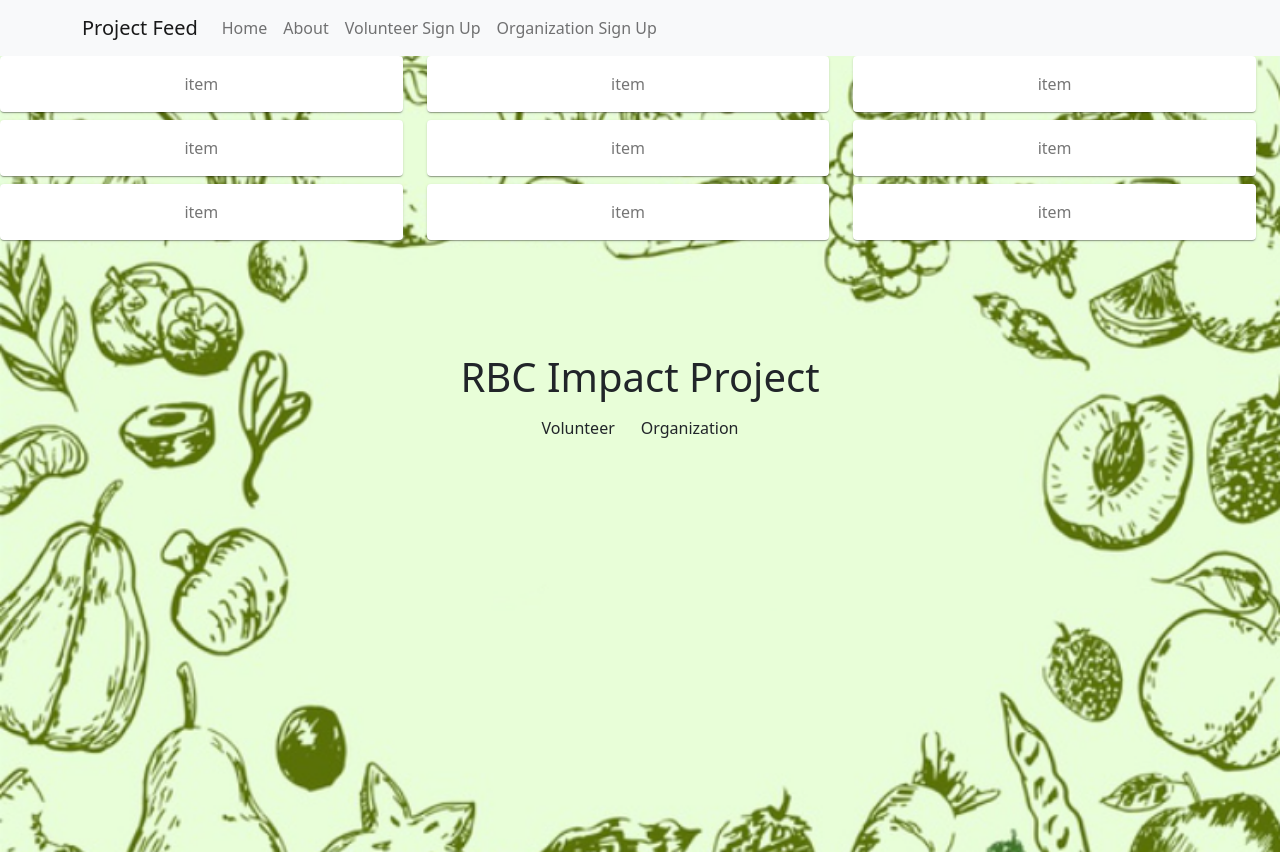
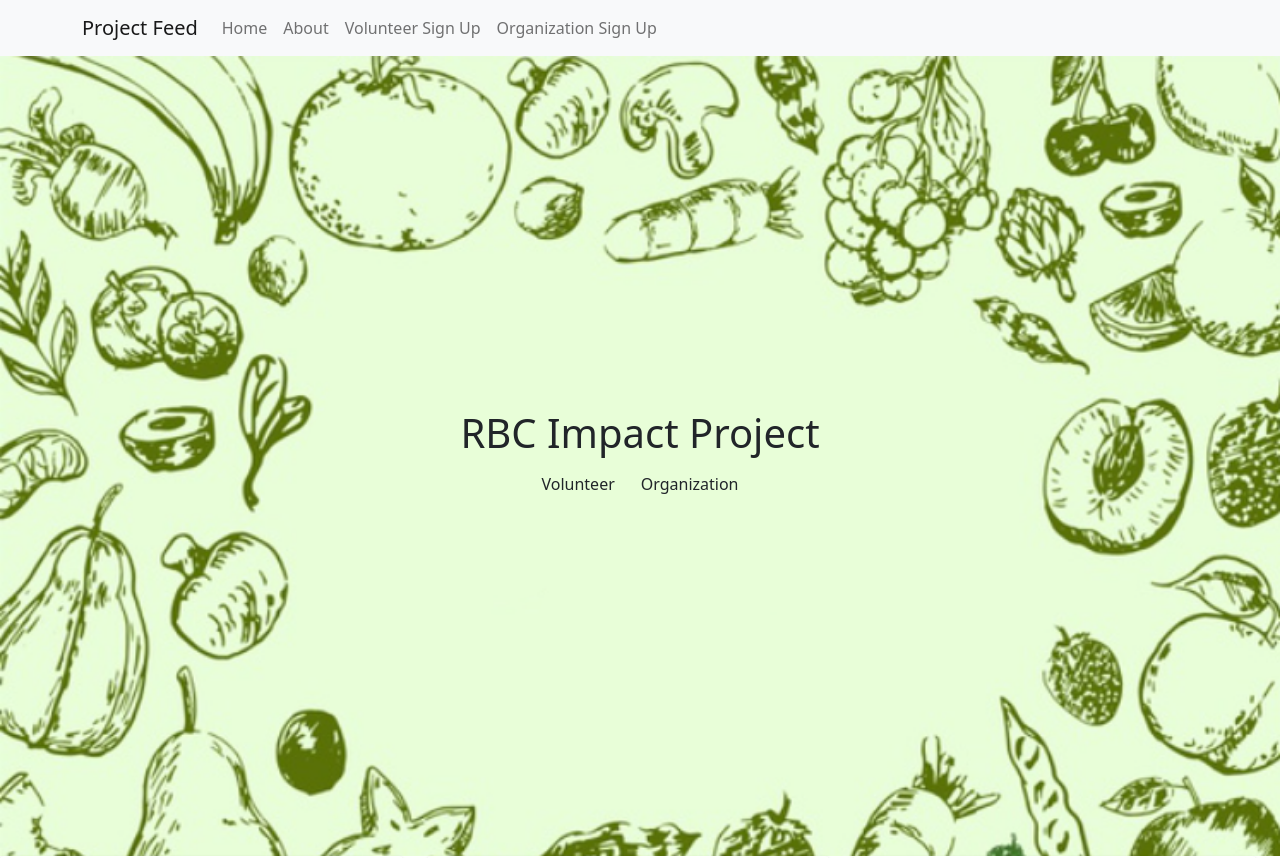
Before and after one commit to baharkholdisabeti/project-feed, a React (Create React App) app in the folder project-feed/: page / in a window 1280 px wide. Shown: the top 858 px of the page. Built offline with nearby package versions, Linux system fonts and the light colour scheme.

Commit message:
move landing page grid

```diff
--- a/project-feed/src/Pages/Landing.jsx
+++ b/project-feed/src/Pages/Landing.jsx
@@ -7,12 +7,15 @@ const useStyles = makeStyles(() => ({
   Landing: {
     backgroundImage: `url(${background})`,
     backgroundSize: "cover",
-    width: "100%",
-    height: "100%",
+    backgroundAttachment: 'fixed',
+  },
+  fullsize: {
+    width: '100%',
+    height: '100%',
   },
   center: {
     margin: "0",
-    position: "absolute",
+    position: "relative",
     top: "50%",
     left: "50%",
     msTransform: "translate(-50%, -50%)",
@@ -24,14 +27,16 @@ const Landing = () => {
   const classes = useStyles();
 
   return (
-  <div className={classes.Landing}>
-    <div className={classes.center}>
-      <h1>RBC Impact Project</h1>
-      <a class="btn btn-ghost" href="#">Volunteer</a>
-      <a class="btn btn-ghost" href="#">Organization</a>
+    <div className={`${classes.Landing} ${classes.fullsize}`}>
+      <div className={classes.fullsize}>
+        <div className={classes.center}>
+          <h1>RBC Impact Project</h1>
+          <a className='btn' href="/volunteer-signup">Volunteer</a>
+          <a className='btn' href="/org-signup">Organization</a>
+        </div>
+      </div>
+      <LocationListings />
     </div>
-    <LocationListings />
-  </div>
   );
 };
 
```
